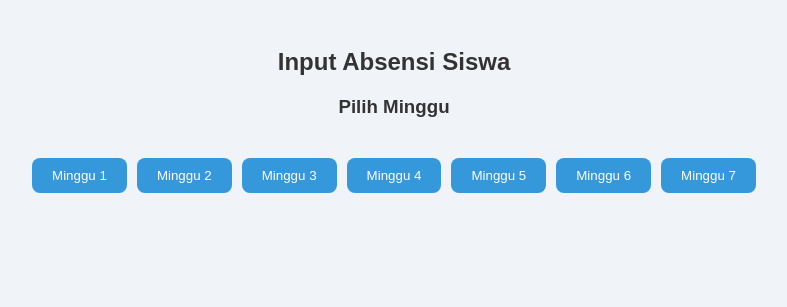
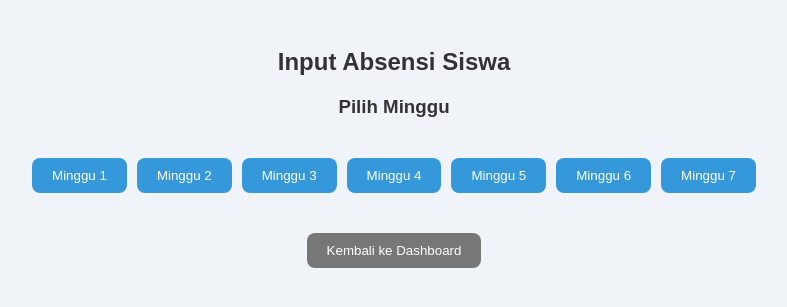
Before and after one commit to gabriel-ima/rapor_online, a PHP site: page /rapor_online/dashboard/absensi.php in a window 1280 px wide. Shown: the top 307 px of the page, without its empty margins (246-1033 px from the left). Run offline with PHP 8.4, Linux system fonts and the light colour scheme; a user stored in the database is signed in; data comes from the database, SQL or seed files in the repository.

Commit message:
Update absensi.php

```diff
--- a/dashboard/absensi.php
+++ b/dashboard/absensi.php
@@ -114,10 +114,15 @@ if ($_SERVER["REQUEST_METHOD"] == "POST" && isset($_POST["absensi"])) {
     <div class="minggu-wrapper">
     <?php for ($i = 1; $i <= 7; $i++): ?>
         <form method="get" style="display:inline;">
-        <input type="hidden" name="minggu" value="<?= $i ?>">
-        <button type="submit" class="submit-btn">Minggu <?= $i ?></button>
-    </form>
-                <?php endfor; ?>
+            <input type="hidden" name="minggu" value="<?= $i ?>">
+            <button type="submit" class="submit-btn">Minggu <?= $i ?></button>
+        </form>
+        <?php endfor; ?>
+    </div>
+    <div style="text-align:center; margin-top:20px;">
+        <a href="wali_kelas.php">
+            <button class="submit-btn" style="background:#777;">Kembali ke Dashboard</button>
+        </a>
     </div>
 <?php else: ?>
     <h3>Absensi Minggu <?= $minggu ?></h3>
```
